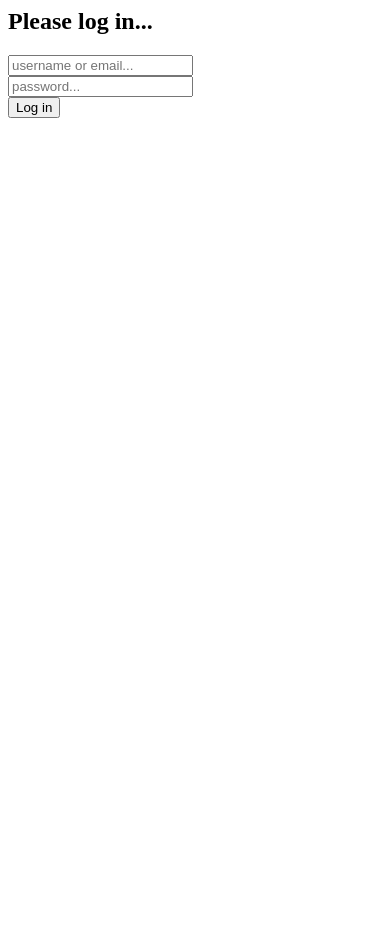
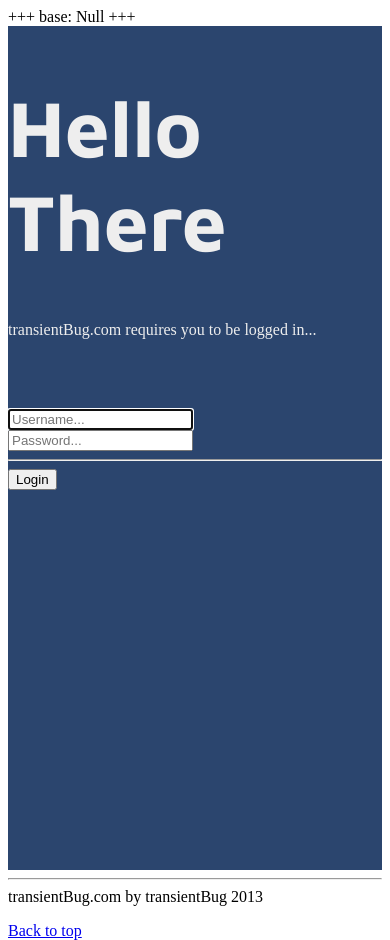
Before and after one commit to JoshAshby/transientBug, a Node project: template app/views/mustache/public/auth/login.mustache in a window 390 px wide. Before the commit the page ends 118 px from the top, so only its background shows below. Run offline with Node 20 templates, Linux system fonts and the light colour scheme; the template is opened without the code that fills it, so the values that code supplies are empty; some libraries are stand-ins or nearby versions.

Commit message:
TEMPLATES!!!

```diff
--- a/app/views/mustache/public/auth/login.mustache
+++ b/app/views/mustache/public/auth/login.mustache
@@ -1,24 +1,87 @@
-<div class="row">
-  <div class="span6 offset3">
-    <h2>Please log in...</h1>
-    <form class="form form-horizontal" method="POST" action="/auth/login">
-      <div class="control-group {{#usernameError}}error{{/usernameError}}">
-        <input type="text" placeholder="username or email..." name="username" class="span6" value="{{username}}">
++++
+base: Null
++++
+<!doctype html>
+<html>
+  <head>
+  <title>transientBug - Login</title>
+    <meta name="viewport" content="width=device-width, initial-scale=1">
+    <meta content="text/html; charset=UTF-8" http-equiv="Content-Type">
+
+    <link href="//netdna.bootstrapcdn.com/bootstrap/3.0.0/css/bootstrap.no-icons.min.css" rel="stylesheet">
+    <!--<link rel="stylesheet" href="//netdna.bootstrapcdn.com/bootstrap/3.0.0/css/bootstrap-theme.min.css">-->
+    <link href="//netdna.bootstrapcdn.com/font-awesome/3.2.1/css/font-awesome.min.css" rel="stylesheet">
+
+    <style>
+      @import url(http://fonts.googleapis.com/css?family=Maven+Pro:700);
+
+      html,body {
+        height:100%;
+      }
+
+      h1 {
+        font-family: 'Maven Pro', sans-serif;
+        font-size:80px;
+      }
+
+      /* Custom container */
+      .container-full {
+        margin: 0 auto;
+        width: 100%;
+        min-height:100%;
+        background-color:#2B456E;
+        color:#eee;
+        overflow:hidden;
+      }
+
+      .container-full a {
+        text-decoration:none;
+      }
+
+      .v-center {
+        margin-top:7%;
+      }
+    </style>
+  </head>
+  <body>
+
+    <div class="container-full">
+      <div class="row">
+        <div class="col-lg-12 text-center v-center">
+          <h1>Hello There</h1>
+          <p class="lead">transientBug.com requires you to be logged in...</p>
+          <br><br><br>
+          <form class="col-md-4 col-md-offset-4" action="/login" method="POST">
+            <input type="text" class="form-control input-lg" placeholder="Username..."name="username" required autofocus><br>
+            <input type="password" class="form-control input-lg" placeholder="Password..." name="password" required>
+            <hr>
+            <button class="btn btn-lg btn-primary btn-block" type="button">Login</button>
+          </form>
+        </div>
+      </div> <!-- /row -->
+      <br><br><br><br><br><br><br><br><br><br><br><br>
+    </div> <!-- /container full -->
+
+    <div class="container">
+      <div class="row">
+        <div class="col-md-10 col-md-offset-1">
+          {{{body}}}
+        </div>
       </div>
-      <div class="control-group {{#passwordError}}error{{/passwordError}}">
-        <input type="password" placeholder="password..." name="password" class="span6">
-      </div>
-      <div class="form-actions">
-        <button type="submit" class="btn btn-primary"><i class="icon-signin"></i> Log in</button>
-        {{#req.cfg.enableRequests}}
-          <b class="muted">Or...</b>
-          <a href="/request">Request an invite</a>
-        {{/req.cfg.enableRequests}}
-        {{#req.cfg.enableRegistration}}
-          <b class="muted">Or...</b>
-          <a href="/auth/register">Register an account</a>
-        {{/req.cfg.enableRegistration}}
-      </div>
-    </form>
-  </div>
-</div>
+
+      <hr>
+      <footer id="footer">
+        <div class="row">
+          <div class="col-6">
+            transientBug.com by transientBug 2013
+          </div>
+          <div class="col-6">
+            <p class="pull-right"><a href="#top">Back to top</a></p>
+          </div>
+        </div>
+      </footer>
+    </div>
+    <script src="http://code.jquery.com/jquery.js"></script>
+    <script src="//netdna.bootstrapcdn.com/bootstrap/3.0.0/js/bootstrap.min.js"></script>
+  </body>
+</html>
```
Also changed, not shown: app/views/mustache/base.mustache (deleted, +0 -186 lines), app/views/mustache/public/index/index.mustache (+1 -19 lines), app/views/mustache/skeleton_empty.mustache (added, +19 -0 lines), app/views/mustache/skeleton_navbar.mustache (added, +83 -0 lines), 3 other files.
